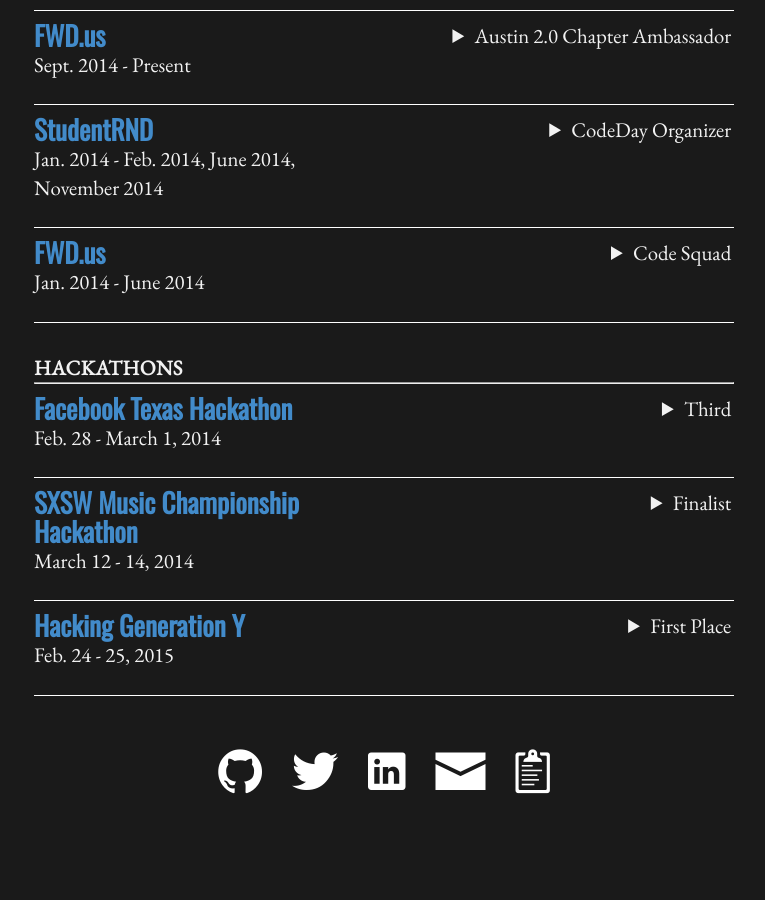
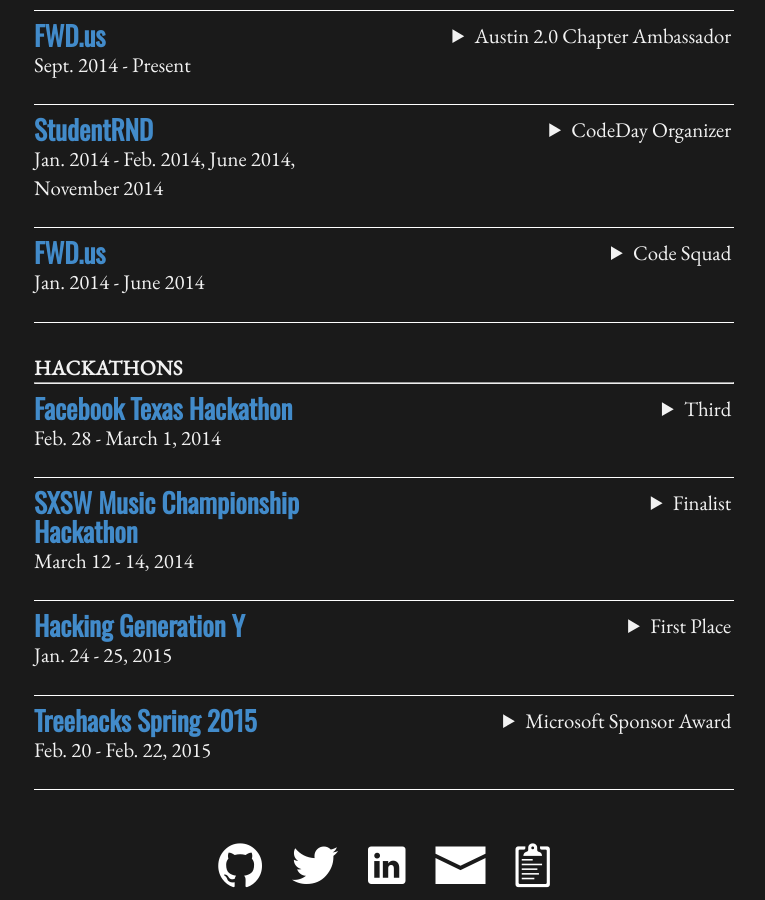
Before and after one commit to simplyluke/simplyluke.github.io, a Jekyll site: the page built from index.html, in a window 1280 px wide and 900 px high, scrolled down 3175 px. Shown: the whole window, without its empty margins (256-1021 px from the left). Built offline with Jekyll 4.4.1, drawn with Linux system fonts in a browser that asks for light colours; some web fonts are replaced; Markdown is read by kramdown in place of the engine named in the settings; before the commit the page ends 3981 px from its top, so only the background shows below that.

Commit message:
Include treehacks

```diff
--- a/_includes/_resume.html
+++ b/_includes/_resume.html
@@ -141,7 +141,7 @@
       <div class="gig">
         <div class="gig-left">
           <h2><a href="http://hackgeny.com/#prizes" target="_blank">Hacking Generation Y</a></h2>
-          <span class="date">Feb. 24 - 25, 2015</span>
+          <span class="date">Jan. 24 - 25, 2015</span>
         </div>
         <div class="gig-right">
           <details>
@@ -150,6 +150,19 @@
           </details>
         </div>
       </div>
+      <div class="gig">
+        <div class="gig-left">
+          <h2><a href="https://www.treehacks.com/" target="_blank">Treehacks Spring 2015</a></h2>
+          <span class="date">Feb. 20 - Feb. 22, 2015</span>
+        </div>
+        <div class="gig-right">
+          <details>
+            <summary>Microsoft Sponsor Award</summary>
+            <p>My team and I built <a href="http://challengepost.com/software/azure-rocket" target="_blank">Azure Rocket</a>. It is a chrome extension that allows a github user to push just about any node.js app to Microsoft Azure with one click. It was built as a Chrome Extension acting as a frontend to a node.js application. We were honored to recive a sponsor prize from Microsoft.</p>
+          </details>
+        </div>
+      </div>
+
     </section>
 <!--    <section id="projects">
       <h3>Personal Projects</h3>
```
